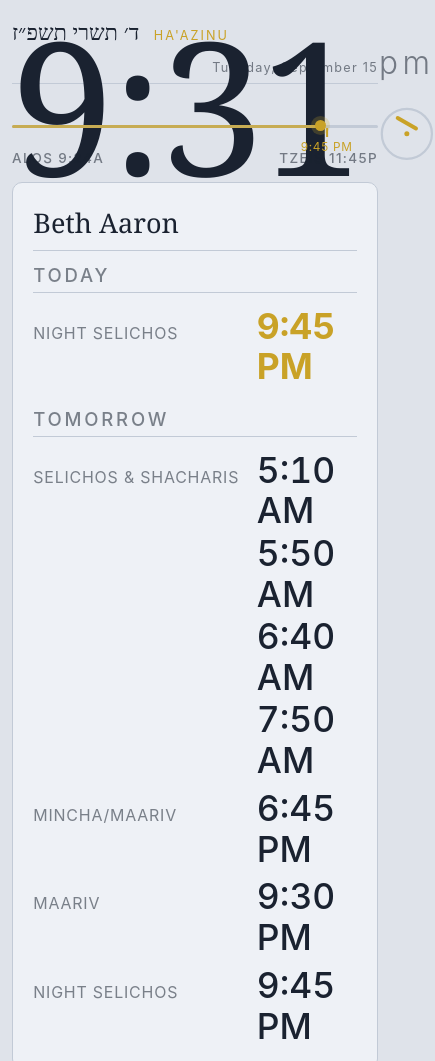
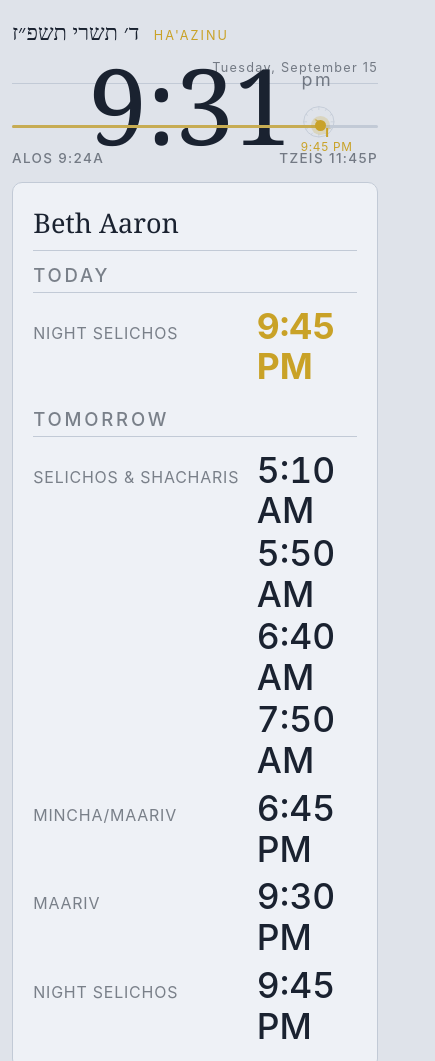
Before and after one commit to Jmand2/shabbos, a plain HTML site: page index.html in a window 390 px wide. Shown: the top 1061 px of the page, 435 px wide, since content can reach past the window. Drawn offline with Linux system fonts and the light colour scheme.

Commit message:
Fix the seconds hand's pivot, and a clock face that survives the room
The hand rotated about transform-box: fill-box. The bounding box of a vertical
line is a zero-width sliver, so transform-origin: 50% 50% resolved to the
middle of the hand rather than the middle of the dial: the hand never met the
centre pin, and 0s was indistinguishable from 30s, 15s from 45s. It read as
decoration because it was carrying no information. Now view-box with an origin
in user units, which is the dial centre.

The angle fed to it is now monotonic. seconds * 6 sends the hand backwards
through a whole revolution at 59 -> 0, which was harmless only because nothing
animated it; with a detent transition it would have unwound once a minute.
Steps are taken mod 60, so the angle stays correct even after the dial has
been switched off for a while.

The dial itself is a proper subsidiary seconds: ticks every five seconds,
longer at the quarters, and a hand with a counterbalance tail so the pivot
reads as the centre. It steps with a quartz detent rather than sliding.

The clock was a serif at weight 300. This is read across a room, and at that
distance the hairlines are the first thing to go. The default is now
Superclarendon, which holds together blurred, and "Clock face" offers four
faces to choose from on the wall itself. A vw ceiling bounds the font size:
the numerals are nowrap and the body clips, so a vh-only size could run off
the side of a short, narrow window.

Co-Authored-By: Claude Opus 5 <noreply@anthropic.com>

```diff
--- a/app.js
+++ b/app.js
@@ -15,7 +15,7 @@ const FLIGHT_MS = 15000;
 const DEFAULTS = {
   shuls: ['beth-aaron', 'ohr-saadya'],
   layout: 'board', perShul: '8', theme: 'auto', accent: 'brass', clockSize: '1',
-  seconds: false, showHorizon: true, showZmanim: false,
+  face: 'sturdy', seconds: false, showHorizon: true, showZmanim: false,
 };
 
 const CHOICES = {
@@ -24,6 +24,7 @@ const CHOICES = {
   theme: ['auto', 'night', 'day'],
   accent: ['brass', 'copper', 'sage', 'ice'],
   clockSize: ['0.8', '1', '1.25'],
+  face: ['sturdy', 'classic', 'elegant', 'clean'],
 };
 
 // A stored value outside the allowed set blanks its select, and for perShul it
@@ -176,6 +177,7 @@ function render() {
 
   document.body.classList.toggle('day', themeIsDay(now, info));
   document.body.dataset.accent = settings.accent;
+  document.body.dataset.face = settings.face;
   const locked = isLocked(now, info);
   document.body.classList.toggle('locked', locked);
   document.body.classList.toggle('clock-only', settings.layout === 'clock');
@@ -383,14 +385,34 @@ function renderFreshness() {
     : 'Times from teaneckminyanim.com';
 }
 
+// The hand's angle only ever increases. Feeding it seconds * 6 would send it
+// backwards through a whole revolution at 59 -> 0, which the detent transition
+// would then animate; accumulating the step keeps every move a forward one.
+// Steps are taken mod 60 seconds, so the angle stays correct mod 360 even after
+// the dial has been switched off for a while.
+let handAngle = null;
+let handAt = -1;
+
+function paintDial(now) {
+  $('dial').hidden = !settings.seconds;
+  const second = now.getSeconds();
+  if (second === handAt) return;
+  const hand = $('dialHand');
+  const first = handAngle === null;
+  handAngle = first ? second * 6 : handAngle + (((second - handAt + 60) % 60) * 6);
+  handAt = second;
+  // On the very first paint the hand would wind up from twelve to wherever it
+  // belongs. Place it, then let the detent run from the next step on.
+  hand.style.transition = first ? 'none' : '';
+  hand.style.transform = `rotate(${handAngle}deg)`;
+}
+
 function tick() {
   const now = new Date();
   const t = hhmm(now);
   $('clockTime').textContent = `${t.hour}:${t.minute}`;
   $('clockMer').textContent = t.meridiem;
-  // Subsidiary seconds: one hand, one sweep a minute, no digits to read.
-  $('dial').hidden = !settings.seconds;
-  $('dialHand').style.transform = `rotate(${now.getSeconds() * 6}deg)`;
+  paintDial(now);
   checkFlight(now);
 }
 
@@ -493,7 +515,7 @@ function buildSettings() {
   });
 
   for (const [id, key] of [['layout', 'layout'], ['perShul', 'perShul'], ['theme', 'theme'],
-    ['accent', 'accent'], ['clockSize', 'clockSize']]) {
+    ['accent', 'accent'], ['clockSize', 'clockSize'], ['face', 'face']]) {
     $(id).value = settings[key];
     $(id).addEventListener('change', () => { settings[key] = $(id).value; save(); render(); });
   }
--- a/index.html
+++ b/index.html
@@ -24,10 +24,28 @@
     <span class="hm" id="clockTime">--:--</span><!--
     --><span class="suffix">
       <span class="mer" id="clockMer"></span>
+      <!-- Subsidiary seconds. Ticks every five seconds, longer at the quarters, and
+           a hand with a counterbalance tail so the pivot reads as the centre. -->
       <svg class="dial" id="dial" viewBox="0 0 100 100" aria-hidden="true">
         <circle class="dial-ring" cx="50" cy="50" r="45"/>
-        <line class="dial-hand" id="dialHand" x1="50" y1="50" x2="50" y2="12"/>
-        <circle class="dial-pin" cx="50" cy="50" r="4.5"/>
+        <g class="dial-tick">
+          <line x1="72.25" y1="11.46" x2="69.50" y2="16.23"/>
+          <line x1="88.54" y1="27.75" x2="83.77" y2="30.50"/>
+          <line x1="88.54" y1="72.25" x2="83.77" y2="69.50"/>
+          <line x1="72.25" y1="88.54" x2="69.50" y2="83.77"/>
+          <line x1="27.75" y1="88.54" x2="30.50" y2="83.77"/>
+          <line x1="11.46" y1="72.25" x2="16.23" y2="69.50"/>
+          <line x1="11.46" y1="27.75" x2="16.23" y2="30.50"/>
+          <line x1="27.75" y1="11.46" x2="30.50" y2="16.23"/>
+        </g>
+        <g class="dial-quarter">
+          <line x1="50" y1="5.5" x2="50" y2="14"/>
+          <line x1="94.5" y1="50" x2="86" y2="50"/>
+          <line x1="50" y1="94.5" x2="50" y2="86"/>
+          <line x1="5.5" y1="50" x2="14" y2="50"/>
+        </g>
+        <line class="dial-hand" id="dialHand" x1="50" y1="61" x2="50" y2="13"/>
+        <circle class="dial-pin" cx="50" cy="50" r="3.4"/>
       </svg>
     </span>
   </div>
@@ -92,6 +110,14 @@
         <option value="ice">Ice</option>
       </select>
     </label>
+    <label class="row"><span>Clock face</span>
+      <select id="face">
+        <option value="sturdy">Sturdy</option>
+        <option value="classic">Classic</option>
+        <option value="elegant">Elegant</option>
+        <option value="clean">Clean</option>
+      </select>
+    </label>
     <label class="row"><span>Clock size</span>
       <select id="clockSize">
         <option value="0.8">Smaller</option>
--- a/styles.css
+++ b/styles.css
@@ -136,14 +136,29 @@ body.locked .gear { visibility: hidden; }
 }
 
 /* Clock ---------------------------------------------------------------- */
+/* Clock face. The old default was a light serif at weight 300: elegant close up,
+   but this is read across a room, and at that distance the hairlines are the
+   first thing to go. Every face here is sturdy enough to survive the trip, and
+   carries lining tabular figures so the numerals do not jostle each other as
+   the minute changes. All are present on iPadOS and macOS. */
+body[data-face="sturdy"]  .clock { font-family: Superclarendon, Charter, Georgia, serif; }
+body[data-face="classic"] .clock { font-family: "Hoefler Text", ui-serif, Charter, Georgia, serif; }
+body[data-face="elegant"] .clock { font-family: "Bodoni 72", Didot, ui-serif, Georgia, serif; }
+body[data-face="clean"]   .clock { font-family: "Avenir Next", ui-sans-serif, -apple-system, sans-serif; }
+
 .clock {
-  font-family: var(--serif);
-  font-weight: 300;
-  font-variant-numeric: tabular-nums;
-  letter-spacing: -0.02em;
+  font-family: Superclarendon, Charter, Georgia, serif;
+  font-weight: 400;
+  font-variant-numeric: tabular-nums lining-nums;
+  letter-spacing: -0.01em;
   line-height: 0.9;
   text-align: center;
-  font-size: calc(clamp(84px, 20vh, 210px) * var(--clock-scale) * var(--clock-fill));
+  /* The vw ceiling is a width guard: the numerals are nowrap, the body clips,
+     and the widest face is about 2.9em across, so an unbounded vh-based size
+     would run off the side of a short, narrow window. */
+  font-size: min(
+    calc(clamp(84px, 20vh, 210px) * var(--clock-scale) * var(--clock-fill)),
+    27vw);
   padding: clamp(4px, 1.2vh, 16px) 0;
   flex: 1 1 auto;
   min-height: 0;
@@ -172,16 +187,26 @@ body.locked .gear { visibility: hidden; }
   color: var(--dim);
   line-height: 1;
 }
-.clock .dial { width: 0.3em; height: 0.3em; overflow: visible; }
+.clock .dial { width: 0.32em; height: 0.32em; overflow: visible; }
 .clock .dial[hidden] { display: none; }
-.dial-ring { fill: none; stroke: var(--rule); stroke-width: 4; }
+.dial-ring { fill: none; stroke: var(--rule); stroke-width: 2.5; }
+.dial-tick line { stroke: var(--rule); stroke-width: 2; stroke-linecap: round; }
+.dial-quarter line { stroke: var(--rule); stroke-width: 2.6; stroke-linecap: round; opacity: 0.75; }
 .dial-pin { fill: var(--accent); }
 .dial-hand {
   stroke: var(--accent);
-  stroke-width: 7;
+  stroke-width: 3.2;
   stroke-linecap: round;
-  transform-box: fill-box;
-  transform-origin: 50% 50%;
+  /* view-box, not fill-box: the hand's own bounding box is a zero-width sliver,
+     so a fill-box origin lands on the middle of the hand and it pivots about
+     itself instead of the dial. Under view-box these are user units — the
+     centre of the 100x100 viewBox, which is the centre of the dial. */
+  transform-box: view-box;
+  transform-origin: 50px 50px;
+  /* A quartz detent: the hand snaps over and settles back, rather than sliding.
+     app.js feeds a monotonically increasing angle so 59s -> 0s steps forward
+     instead of unwinding a full turn. */
+  transition: transform 140ms cubic-bezier(0.34, 1.56, 0.64, 1);
 }
 
 /* Horizon: dawn on the left, nightfall on the right --------------------- */
@@ -346,7 +371,7 @@ body.clock-only .horizon,
 body.clock-only #freshness { display: none; }
 body.clock-only .footer { justify-content: flex-end; }
 body.clock-only .clock {
-  font-size: calc(clamp(120px, 36vh, 400px) * var(--clock-scale));
+  font-size: min(calc(clamp(120px, 36vh, 400px) * var(--clock-scale)), 28vw);
   margin: auto 0;
 }
 
```
